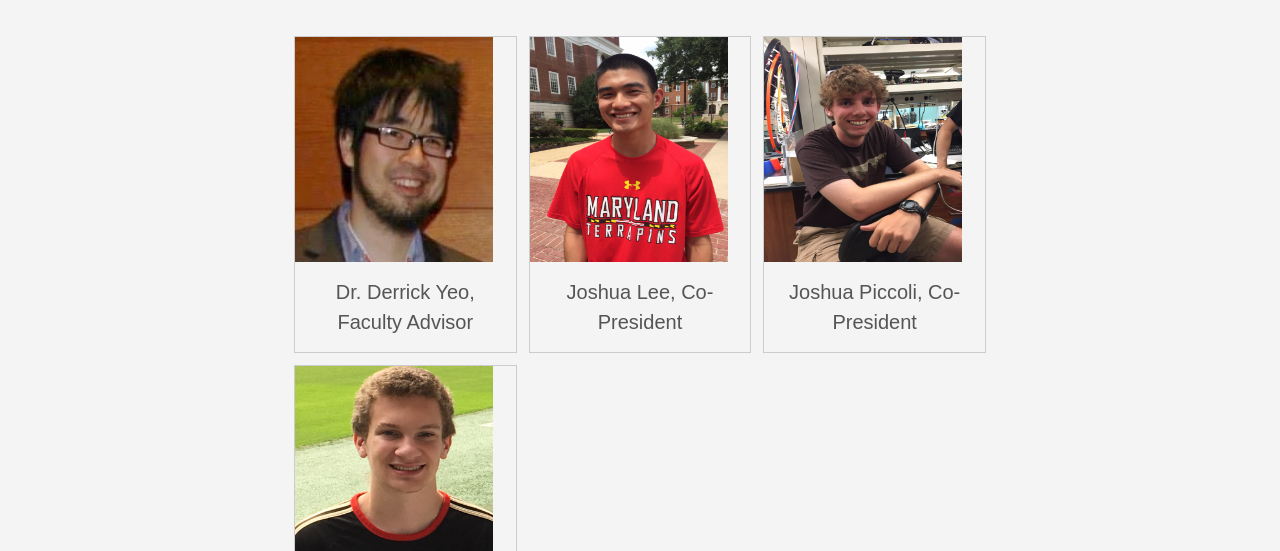
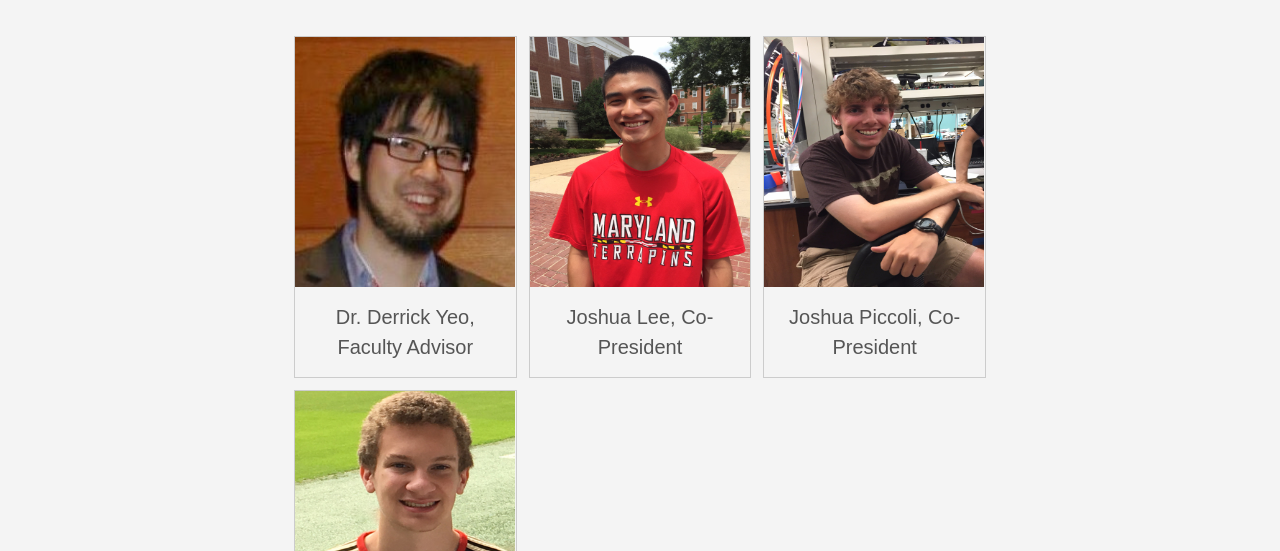
Before and after one commit to hdavis13/rcft, a plain HTML site: page officers/index.html in a window 1280 px wide. Shown: the part 249-800 px from the top of the page. Drawn offline with Linux system fonts and the light colour scheme.

Commit message:
Update documentation

```diff
--- a/index.xml
+++ b/index.xml
@@ -87,7 +87,7 @@ Complaints Click here to report any complaints you have concerning officers, oth
       <pubDate>Mon, 01 Jan 0001 00:00:00 +0000</pubDate>
 
       <guid>https://hdavis13.github.io/rcft/officers/</guid>
-      <description>div.gallery { border: 1px solid #ccc; } div.gallery:hover { border: 1px solid #777; } div.gallery img { width: 198px; height: 225px; overflow: hidden; } div.desc { padding: 15px; text-align: center; } * { box-sizing: border-box; } .responsive { padding: 6px 6px; float: left; width: 33.333333%; } @media only screen and (max-width: 700px) { .responsive { width: 49.99999%; margin: 6px 0; } } @media only screen and (max-width: 500px) { .</description>
+      <description>div.gallery { border: 1px solid #ccc; } div.gallery:hover { border: 1px solid #777; } div.gallery img { width: 220px; height: 250px; overflow: hidden; } div.desc { padding: 15px; text-align: center; } * { box-sizing: border-box; } .responsive { padding: 6px 6px; float: left; width: 33.333333%; } @media only screen and (max-width: 700px) { .responsive { width: 49.99999%; margin: 6px 0; } } @media only screen and (max-width: 500px) { .</description>
     </item>
 
     <item>
--- a/officers/index.html
+++ b/officers/index.html
@@ -153,8 +153,8 @@ div.gallery:hover {
 }
 
 div.gallery img {
-  width: 198px;
-  height: 225px;
+  width: 220px;
+  height: 250px;
   overflow: hidden;
 }
 
```
